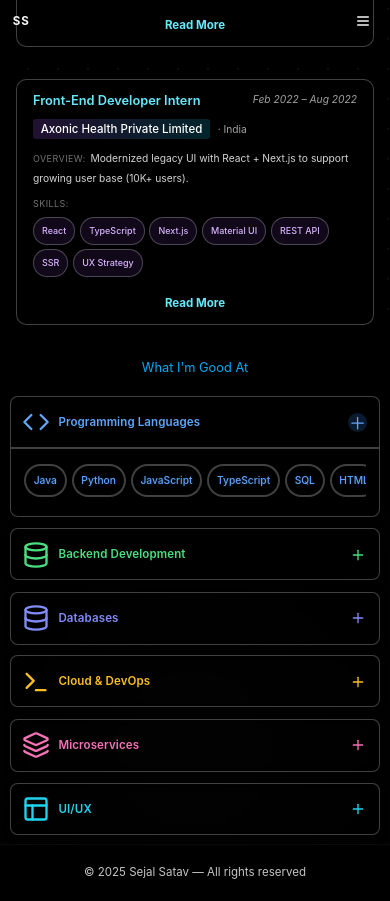
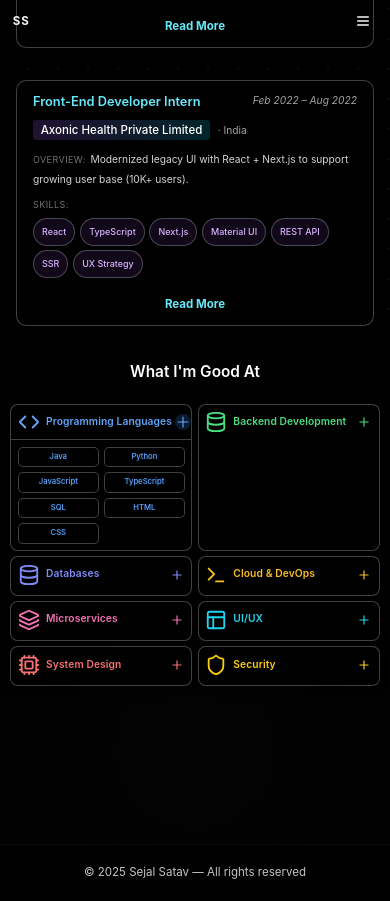
Before and after one commit to Ady-6720/SSPortfolio, a React (Vite) app: page / in a window 390 px wide. Both pictures are taken after a click on the button "Programming Languages". Built offline with nearby package versions, Linux system fonts and the light colour scheme; a web font is replaced by a local one.

Commit message:
Redesign mobile Skills section with bento grid layout and square cards

```diff
--- a/src/components/Skills.tsx
+++ b/src/components/Skills.tsx
@@ -43,7 +43,7 @@ const RevealWrapper = ({ children, index, delay = 0 }: {
 
 const skillItems: SkillItem[] = [
   {
-    icon: <Code size={28} />,
+    icon: <Code size={22} />,
     title: "Programming Languages",
     pills: [
       { name: "Java" },
@@ -60,7 +60,7 @@ const skillItems: SkillItem[] = [
     rgbValues: "59, 130, 246"
   },
   {
-    icon: <Database size={28} />,
+    icon: <Database size={22} />,
     title: "Backend Development",
     pills: [
       { name: "Node.js" },
@@ -77,7 +77,7 @@ const skillItems: SkillItem[] = [
     rgbValues: "34, 197, 94"
   },
   {
-    icon: <Database size={28} />,
+    icon: <Database size={22} />,
     title: "Databases",
     pills: [
       { name: "PostgreSQL" },
@@ -93,7 +93,7 @@ const skillItems: SkillItem[] = [
     rgbValues: "99, 102, 241"
   },
   {
-    icon: <Terminal size={28} />,
+    icon: <Terminal size={22} />,
     title: "Cloud & DevOps",
     pills: [
       { name: "AWS EC2" },
@@ -110,7 +110,7 @@ const skillItems: SkillItem[] = [
     rgbValues: "251, 191, 36"
   },
   {
-    icon: <Layers size={28} />,
+    icon: <Layers size={22} />,
     title: "Microservices",
     pills: [
       { name: "gRPC" },
@@ -125,7 +125,7 @@ const skillItems: SkillItem[] = [
     rgbValues: "244, 114, 182"
   },
   {
-    icon: <Layout size={28} />,
+    icon: <Layout size={22} />,
     title: "UI/UX",
     pills: [
       { name: "Figma" },
@@ -180,11 +180,10 @@ const SkillPills = ({ pills, colorClass, rgbValues, isDesktop }: {
   rgbValues: string;
   isDesktop: boolean;
 }) => {
-  // For mobile, show horizontal scrollable container
+  // For mobile, show grid layout instead of horizontal scroll
   if (!isDesktop) {
     return (
-      <div className="overflow-x-auto pb-2 mt-2">
-        <div className="flex gap-2" style={{ minWidth: 'max-content' }}>
+      <div className="grid grid-cols-2 gap-1.5 h-full overflow-y-auto">
         {pills.map((pill, i) => (
           <motion.span
             key={i}
@@ -198,9 +197,9 @@ const SkillPills = ({ pills, colorClass, rgbValues, isDesktop }: {
               scale: 0.95,
               boxShadow: `0 0 8px rgba(${rgbValues}, 0.6)`,
             }}
-              className={`${colorClass} inline-block text-base px-3 py-1.5
-                rounded-full font-medium border-2 border-white/30 bg-black/30
-                transition-all duration-300 whitespace-nowrap`}
+            className={`${colorClass} text-xs px-2 py-1
+              rounded-lg font-medium border border-white/30 bg-black/30
+              transition-all duration-300 text-center flex items-center justify-center`}
             style={{
               textShadow: `0 0 3px rgba(${rgbValues}, 0.3)`
             }}
@@ -209,11 +208,10 @@ const SkillPills = ({ pills, colorClass, rgbValues, isDesktop }: {
           </motion.span>
         ))}
       </div>
-      </div>
     );
   }
 
-  // For desktop, show grid layout
+  // For desktop, keep the flex wrap layout
   return (
     <div className="flex flex-wrap gap-2 mt-3">
       {pills.map((pill, i) => (
@@ -264,31 +262,31 @@ const MobileAccordionCard = ({
   return (
     <RevealWrapper index={index}>
       <div
-        className={`mb-3.5 rounded-xl overflow-hidden border-2
+        className={`h-full mb-1 rounded-xl overflow-hidden border
           ${isOpen ? `border-${skill.colorClass.split('-')[1]}-400/40` : 'border-white/20'}
           ${skill.shadowColor} ${isOpen ? skill.hoverShadow.replace('hover:', '') : ''}
-          transition-all duration-300 bg-black/20 backdrop-blur-sm`}
+          transition-all duration-300 bg-black/20 backdrop-blur-sm flex flex-col`}
       >
         <motion.button
-          className="w-full flex items-center justify-between p-3.5 text-left"
+          className="w-full flex items-center justify-between p-2 text-left"
           onClick={toggleOpen}
           whileTap={{ scale: 0.98 }}
         >
           <div className="flex items-center">
-            <span className={`${skill.colorClass} mr-2.5`}>
+            <span className={`${skill.colorClass} mr-2`}>
               {skill.icon}
             </span>
-            <h3 className={`${skill.colorClass} text-lg font-semibold`}>
+            <h3 className={`${skill.colorClass} text-base font-semibold truncate`}>
               {skill.title}
             </h3>
           </div>
           <motion.span
-            className={`${skill.colorClass} h-6 w-6 flex items-center justify-center rounded-full
-              ${isOpen ? `bg-${skill.colorClass.split('-')[1]}-500/20` : ''}`}
+            className={`${skill.colorClass} h-5 w-5 flex items-center justify-center rounded-full
+              ${isOpen ? `bg-${skill.colorClass.split('-')[1]}-500/20` : ''} ml-1 flex-shrink-0`}
             animate={{ rotate: isOpen ? 45 : 0 }}
             transition={{ duration: 0.2 }}
           >
-            {isOpen ? <X size={16} /> : <Plus size={16} />}
+            {isOpen ? <X size={14} /> : <Plus size={14} />}
           </motion.span>
         </motion.button>
 
@@ -312,9 +310,9 @@ const MobileAccordionCard = ({
                   opacity: { duration: 0.1 }
                 }
               }}
-              className="overflow-hidden border-t-2 border-white/20"
+              className="overflow-hidden border-t border-white/20 flex-grow"
             >
-              <div className="p-4 pt-3">
+              <div className="p-2 flex flex-col h-full">
                 <SkillPills
                   pills={skill.pills}
                   colorClass={skill.colorClass}
@@ -383,7 +381,7 @@ const Skills: React.FC = () => {
 
       <div className="max-w-7xl w-full mx-auto relative z-10">
         <motion.h2
-          className="section-heading"
+          className="text-2xl md:text-4xl font-semibold text-white mb-6 md:mb-10 text-center"
           initial={{ opacity: 0, y: -20 }}
           animate={{ opacity: 1, y: 0 }}
           transition={{ duration: 0.6, ease: [0.22, 1, 0.36, 1] }}
@@ -391,8 +389,8 @@ const Skills: React.FC = () => {
           What I'm Good At
         </motion.h2>
 
-        {/* Mobile view - Accordion layout */}
-        <div className="md:hidden space-y-2">
+        {/* Mobile view - Grid layout with two columns */}
+        <div className="md:hidden grid grid-cols-2 gap-2">
           {skillItems.map((skill, index) => (
             <MobileAccordionCard
               key={index}
```
Lines whose indentation alone changed are shown as unchanged.
